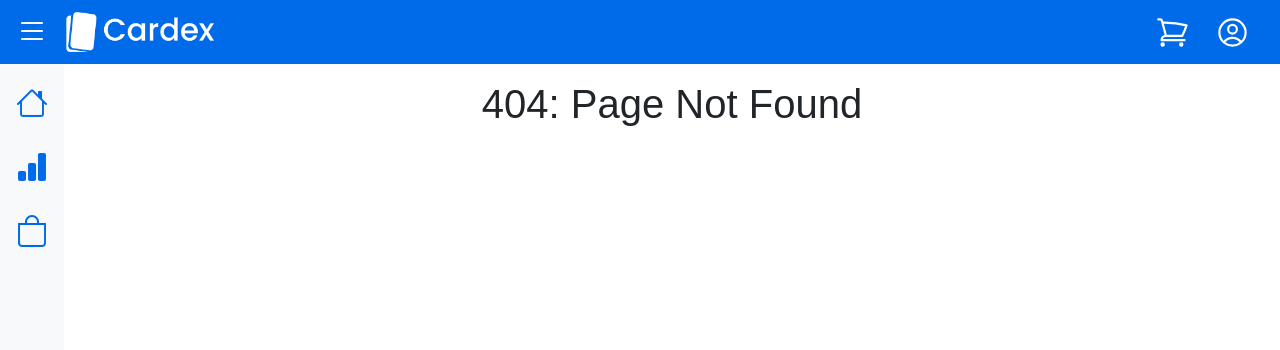
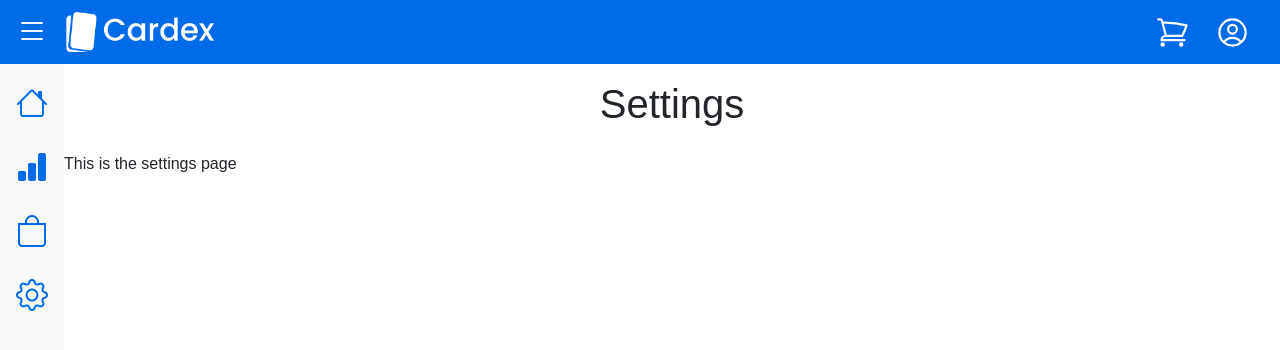
Before and after one commit to GaryNvu/Challenge-S2, a Vue app in the folder challenge-s2/client/: page /settings in a window 1280 px wide. Before the commit this address had no page. Shown: the top 350 px of the page. Built offline with nearby package versions, Linux system fonts and the light colour scheme.

Commit message:
create page

```diff
--- a/challenge-s2/client/src/components/Sidebar.vue
+++ b/challenge-s2/client/src/components/Sidebar.vue
@@ -12,6 +12,10 @@
         <router-link to="/products" class="nav-link" aria-current="page">
           <i class="bi bi-bag"></i>
           <span class="text">Products</span>
+        </router-link>
+        <router-link to="/settings" class="nav-link" aria-current="page">
+          <i class="bi bi-gear"></i>
+          <span class="text">Settings</span>
         </router-link>
       </div>
     </aside>
--- /dev/null
+++ b/challenge-s2/client/src/page/Settings.vue
@@ -0,0 +1,6 @@
+<template>
+    <main class="dashboard-page">
+        <h1>Settings</h1>
+        <p>This is the settings page</p>
+    </main>
+</template>
--- a/challenge-s2/client/src/router/index.js
+++ b/challenge-s2/client/src/router/index.js
@@ -6,6 +6,7 @@ import ProductsPage from '../page/ProductsPage.vue';
 import ProductDetailPage from '../page/ProductDetailPage.vue';
 import PageNotFound from '../page/PageNotFound.vue';
 import Home from '../page/Home.vue';
+import Settings from '../page/Settings.vue';
 
 const routes = [
     {
@@ -29,12 +30,15 @@ const routes = [
         component: ProductDetailPage,
     },
     {
+        path: '/settings',
+        component: Settings,
+    },
+    {
         path: '/:pathMatch(.*)*',
         component: PageNotFound,
     }
 ];
 
-// Création du routeur
 const router = VueRouter.createRouter({
     history: VueRouter.createWebHistory(),
     routes,
```
